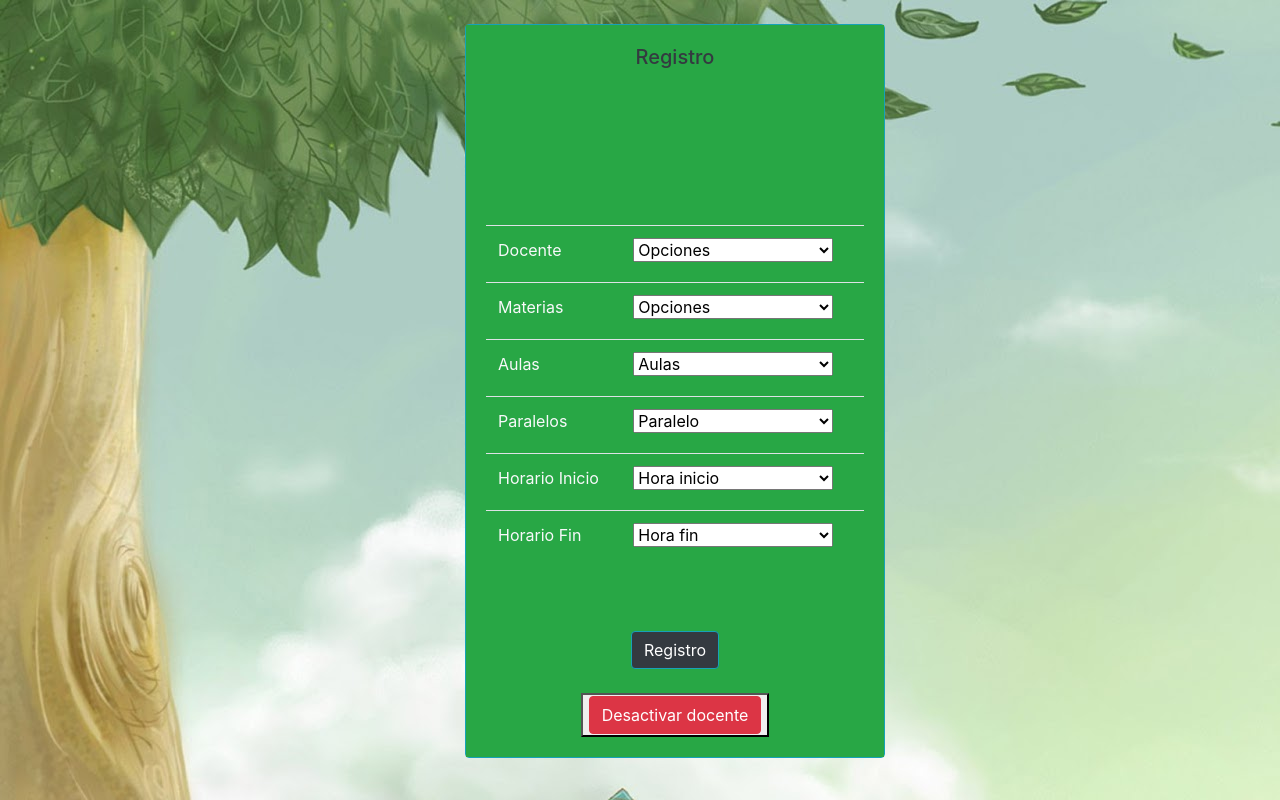
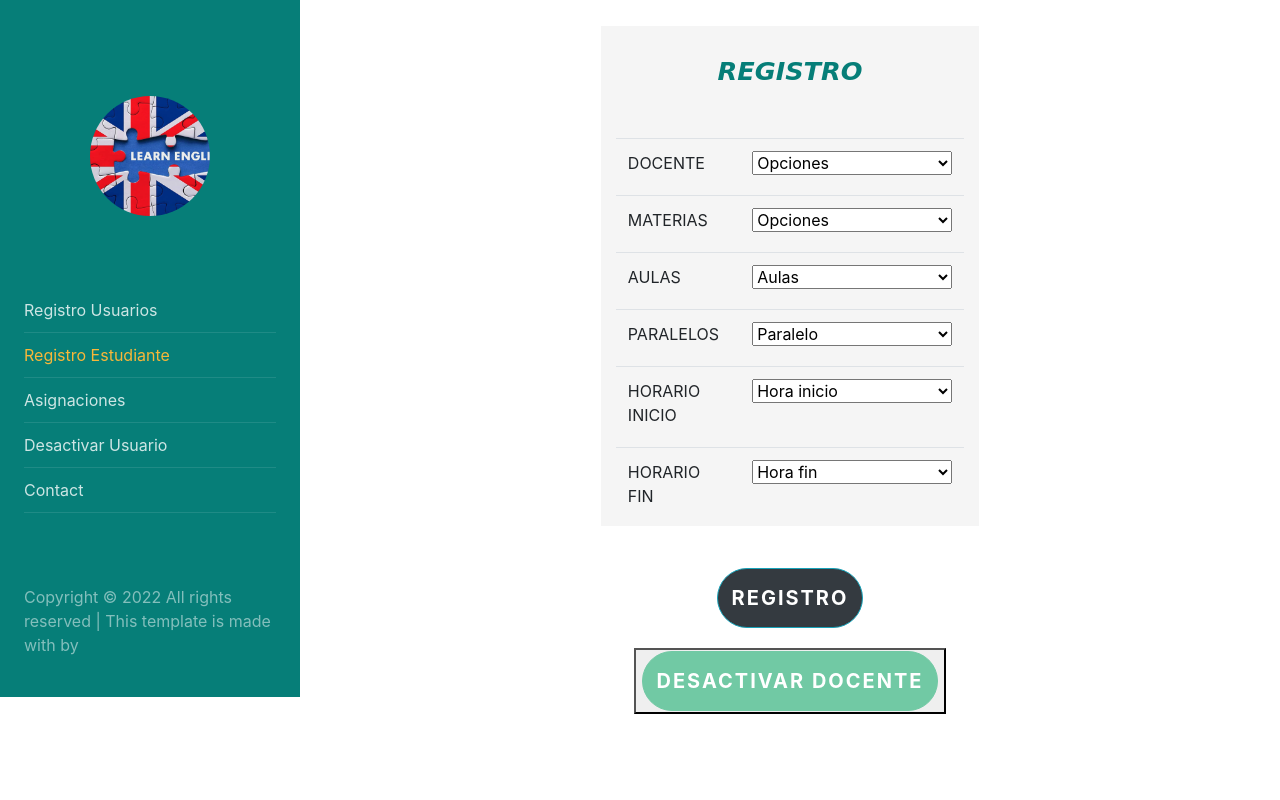
Before and after one commit to Luis219/AplicativoPreescolar, a Flask app: page /asignacion.html in a window 1280 px wide; the page is wider, and only the part inside the window is pictured. Run offline with Flask 2, Linux system fonts and the light colour scheme; data that the repository does not hold is empty; some libraries are stand-ins or nearby versions.

Commit message:
Actualización

```diff
--- a/templates/layouts/asignacion.html
+++ b/templates/layouts/asignacion.html
@@ -5,7 +5,8 @@
     <meta http-equiv="X-UA-Compatible" content="IE=edge">
     <meta name="viewport" content="width=device-width, initial-scale=1.0">
     <title>Document</title>
-    <link rel="stylesheet" href="../static/css/login.css">
+    <link rel="stylesheet" href="../static/CSS/inicio.css">
+    <link rel="stylesheet" href="../static/CSS/style2.css">
     <link rel="stylesheet" href="../static/css/asignacion.css">
       <!--Enlace a css de Boostrap-->
       <link rel="stylesheet" href="https://cdn.jsdelivr.net/npm/bootstrap@4.0.0/dist/css/bootstrap.min.css"
@@ -23,8 +24,52 @@
     crossorigin="anonymous"></script>
 </head>
 <body>
+  <div class="wrapper d-flex align-items-stretch">
+
+    <nav id="sidebar">
+      <br><br>
+      <div class="p-4 pt-5">
+        <a href="#" class="img logo rounded-circle mb-5" style="background-image: url(../static/imagenes/ing.jpg);"></a>
+        <br>
+        <ul class="list-unstyled components mb-5">
+          <li >
+            <a href="/registrousuario.html">Registro Usuarios</a>
+          </li>
+          <li class="active">
+            <a href="/registroestudiante.html">Registro Estudiante</a>
+          </li>
+          <li>
+            <a href="/asignacion.html">Asignaciones</a>
+          </li>
+
+          </li>
+          <li>
+            <a href="/desactivarusuario.html">Desactivar Usuario</a>
+          </li>
+          <li>
+            <a href="#">Contact</a>
+          </li>
+        </ul>
+        <br>
+        <div class="footer">
+          <p>
+            <!-- Link back to Colorlib can't be removed. Template is licensed under CC BY 3.0. -->
+            Copyright &copy;
+            <script>document.write(new Date().getFullYear());</script> All rights reserved | This template is made with
+            <i class="icon-heart" aria-hidden="true"></i> by <a href="#"></a>
+            <!-- Link back to Colorlib can't be removed. Template is licensed under CC BY 3.0. -->
+          </p>
+        </div>
+
+      </div>
+    </nav>
+    <!-- End Backgrounds -->
+
+    <div class="container" id="login1">
+      <div class="row justify-content-center">
+        <div class="col-lg-5">
+          <div class="login">
     <center>
-      <br>
 
              <!--Alerta en caso de errores-->
     {% with messages = get_flashed_messages() %}
@@ -38,16 +83,13 @@
     {% endwith %}
          <!--Sección de registro-->
      <!--Uso de cards en conjunto con nav y form para que el usuario envíe sus sugerencias-->
-    <div class="col-sm-4">
-        <div class="card border border-info ">
-          <div class="card-body text-light bg-success">
-            <h5 class="card-title  text-dark">Registro</h5>
+
+            <h1>Registro</h1>
+            <br>
             <form method="post" action="{{url_for('registroAsignacion')}}" >
-
               <table class="table ">
                 <tr>
                   <td>
-
               <label for="menuDocentes">Docente</label>
                </td>
                <td>
@@ -60,8 +102,6 @@
               </select>
             </td>
             </tr>
-              <br>
-             <br>
              <tr>
 
             <td>
@@ -73,13 +113,10 @@
                 {% for materia in coleccionMateria %}
                 <option  name="materia" value="{{ materia.name}}">{{ materia.name}}</option>
                 {% endfor %}
-
               </select>
             </td>
             </tr>
-
             <tr>
-
               <td>
                <label for="menuAulas">Aulas</label>
              </td>
@@ -93,11 +130,7 @@
                </select>
              </td>
              </tr>
-
-
-
              <tr>
-
              <td>
               <label for="menuParalelos">Paralelos</label>
             </td>
@@ -111,8 +144,6 @@
               </select>
             </td>
             </tr>
-              <br>
-             <br>
              <tr>
               <td>
               <label for="menuHorarioInicio">Horario Inicio</label>
@@ -127,8 +158,6 @@
               </select>
             </td>
             </tr>
-             <br>
-             <br>
              <tr>
               <td>
 
@@ -146,15 +175,11 @@
             </tr>
           </table>
               <br>
-              <br>
-
-
-
 
                  <!--Botón utilizado para ingresar al sitio web-->
                 <button type="submit" class="btn btn-primary bg-dark border border-info "  >Registro</button>
                 <br>
-                <br>
+
 
               </form>
 
--- a/templates/layouts/registroestudiante.html
+++ b/templates/layouts/registroestudiante.html
@@ -70,7 +70,6 @@
       <div class="row justify-content-center">
         <div class="col-lg-5">
           <div class="login">
-            <center>
               <center>
                 <br>
 
@@ -87,7 +86,7 @@
                 <!--Sección de registro-->
                 <!--Uso de cards en conjunto con nav y form para que el usuario envíe sus sugerencias-->
 
-                      <h5 class="card-title  text-dark">Registro Estudiante</h5>
+                      <h1>Registro Estudiante</h1>
                       <form method="post" action="{{url_for('registroEstudiante')}}" enctype="multipart/form-data">
 
                         <div class="form-group">
```
